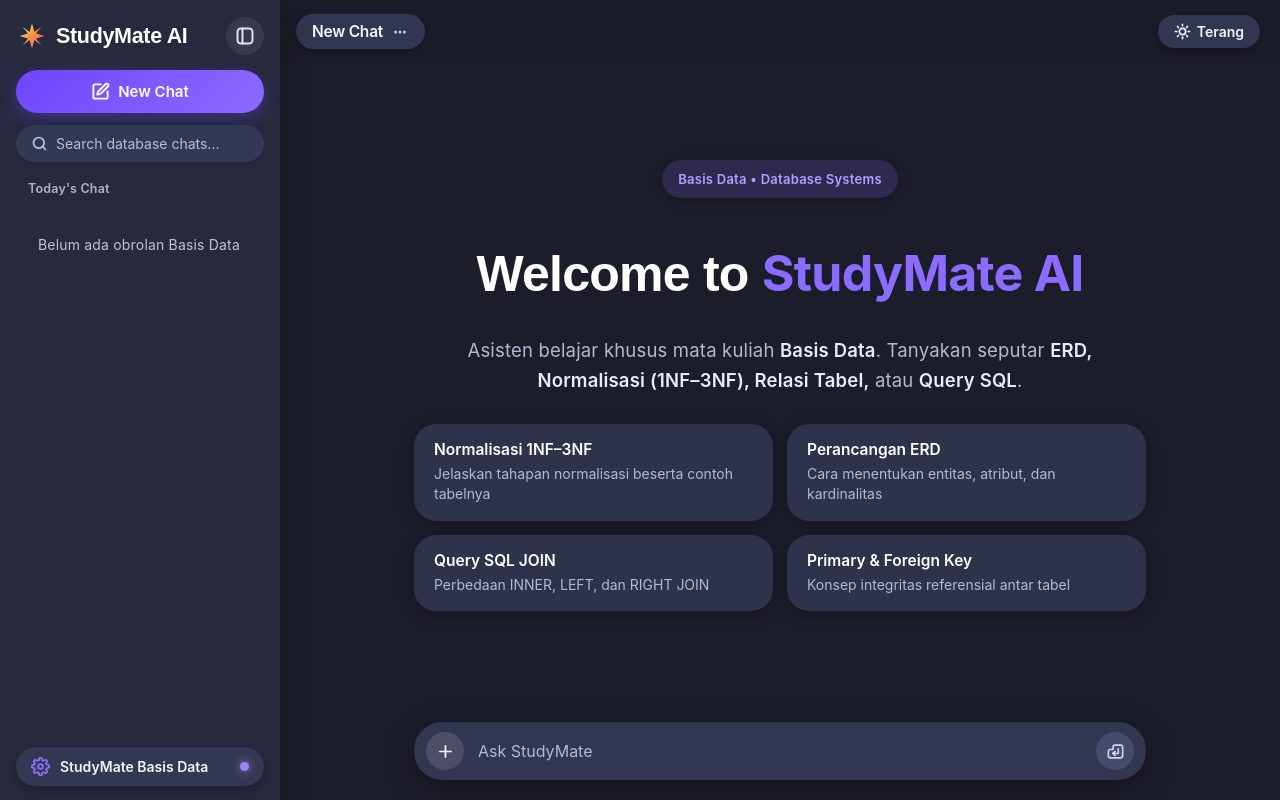
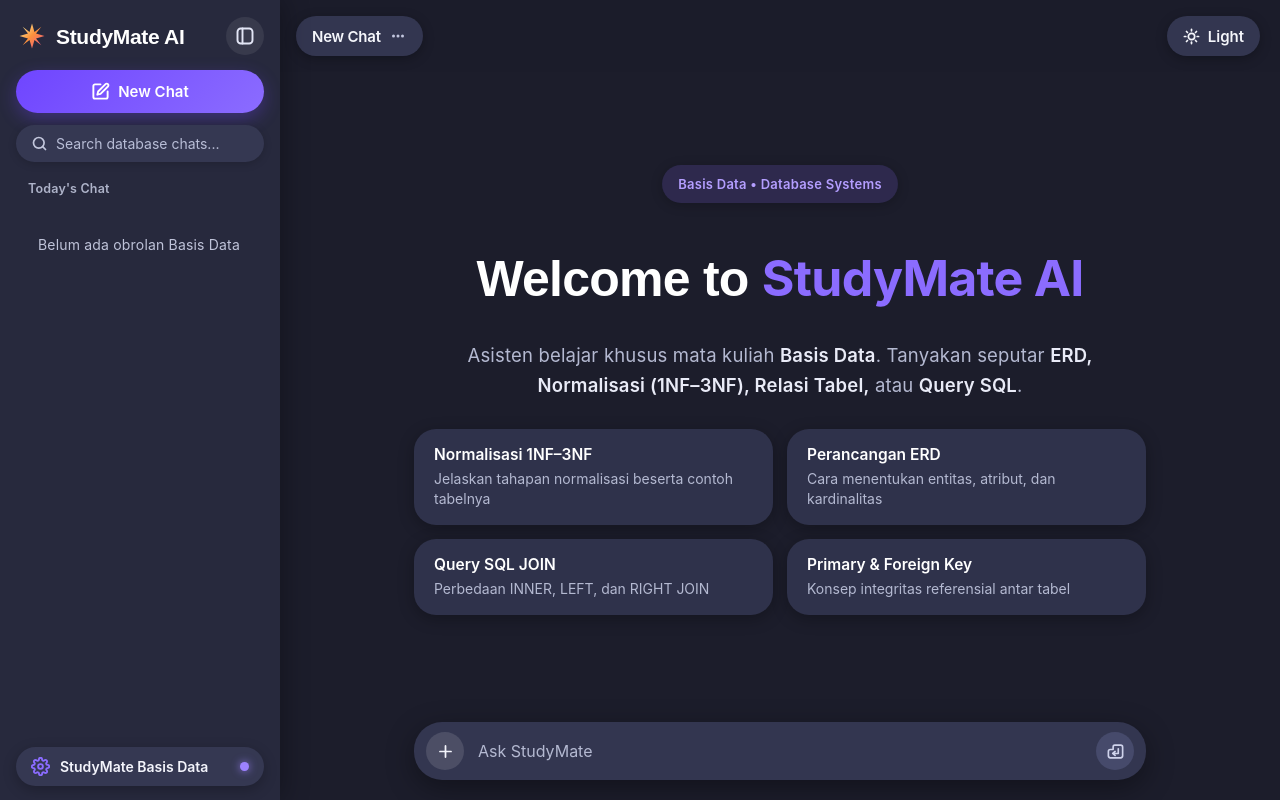
Before and after one commit to AbsoluteRayy/studymate-ai, a React (Vite) app: page / in a window 1280 px wide. Built offline with nearby package versions, Linux system fonts and the light colour scheme; a web font is replaced by a local one.

Commit message:
style: tighten General sublabel, align header rows horizontally, and match Light/Dark pill with New Chat

```diff
--- a/src/components/ChatHeader.css
+++ b/src/components/ChatHeader.css
@@ -4,6 +4,7 @@
   justify-content: space-between;
   gap: 10px;
   padding: 14px 20px 14px 16px;
+  min-height: 72px;
   background: rgba(244, 244, 247, 0.92);
   backdrop-filter: blur(10px);
   border-bottom: none;
@@ -13,6 +14,7 @@
   width: 100%;
   min-width: 0;
   flex-shrink: 0;
+  box-sizing: border-box;
 }
 
 .app.mode-general .chat-header {
@@ -31,12 +33,12 @@
   display: flex;
   align-items: center;
   gap: 10px;
+  height: 44px;
   flex: 1 1 0%;
   min-width: 0;
   overflow: visible;
 }
 
-/* Tombol Logo Bintang Polos Tanpa Bulatan di Header Saat Sidebar Tertutup */
 .header-sidebar-btn {
   position: relative;
   width: 34px;
@@ -76,7 +78,6 @@
   color: #ffffff;
 }
 
-/* Transisi Logo Bintang -> Ikon Panah Kanan Buka Sidebar saat Hover */
 .header-logo-default,
 .header-logo-hover-icon {
   position: absolute;
@@ -111,22 +112,25 @@
   position: relative;
   display: flex;
   align-items: center;
+  height: 44px;
   flex: 1 1 0%;
   min-width: 0;
 }
 
+/* Pill Judul Chat & Tombol Theme Dibuat Serasi Identik (Tinggi 40px, Font 15px) */
 .chat-header-title {
   display: inline-flex;
   align-items: center;
   gap: 8px;
-  font-size: 15.5px;
+  height: 40px;
+  font-size: 15px;
   font-weight: 600;
   font-family: inherit;
   color: #202123;
   background: #ffffff;
   border: none;
   outline: none;
-  padding: 8px 16px;
+  padding: 0 16px;
   border-radius: 9999px;
   cursor: pointer;
   min-width: 0;
@@ -183,13 +187,14 @@
 }
 
 .header-rename-input {
-  font-size: 15.5px;
+  height: 40px;
+  font-size: 15px;
   font-weight: 600;
   font-family: inherit;
   color: #202123;
   background: #ffffff;
   border: none;
-  padding: 8px 16px;
+  padding: 0 16px;
   border-radius: 9999px;
   outline: none;
   width: 100%;
@@ -210,7 +215,7 @@
 
 .header-dropdown-menu {
   position: absolute;
-  top: calc(100% + 8px);
+  top: calc(100% + 6px);
   left: 0;
   min-width: 185px;
   background: #ffffff;
@@ -274,24 +279,33 @@
   color: #ff6b6b;
 }
 
+.chat-header-actions {
+  display: flex;
+  align-items: center;
+  height: 44px;
+  flex-shrink: 0;
+}
+
+/* Tombol Theme Light / Dark Serasi Identik dengan Pill Judul Chat */
 .theme-toggle-btn {
   display: inline-flex;
   align-items: center;
   justify-content: center;
-  gap: 6px;
-  padding: 8px 16px;
+  gap: 8px;
+  height: 40px;
+  padding: 0 16px;
   background: #ffffff;
   border: none;
   outline: none;
   border-radius: 9999px;
-  font-size: 14px;
+  font-size: 15px;
   font-weight: 600;
   font-family: inherit;
-  color: #333;
+  color: #202123;
   cursor: pointer;
   flex-shrink: 0;
   white-space: nowrap;
-  box-shadow: 0 2px 10px rgba(0, 0, 0, 0.08);
+  box-shadow: 0 2px 10px rgba(0, 0, 0, 0.07);
 }
 
 .theme-toggle-btn svg {
@@ -301,13 +315,13 @@
 .theme-toggle-btn:hover {
   color: var(--accent-primary);
   background: var(--accent-hover-light);
-  box-shadow: 0 4px 14px rgba(0, 0, 0, 0.12);
+  box-shadow: 0 4px 14px rgba(0, 0, 0, 0.11);
 }
 
 .chat-window.dark .theme-toggle-btn {
   background: #333650;
-  color: #f3f4fb;
-  box-shadow: 0 3px 12px rgba(0, 0, 0, 0.3);
+  color: #f5f6fb;
+  box-shadow: 0 3px 12px rgba(0, 0, 0, 0.28);
 }
 
 .app.mode-general .chat-window.dark .theme-toggle-btn {
@@ -318,7 +332,7 @@
 .chat-window.dark .theme-toggle-btn:hover {
   background: #3f4363;
   color: #ffffff;
-  box-shadow: 0 5px 16px rgba(0, 0, 0, 0.38);
+  box-shadow: 0 5px 16px rgba(0, 0, 0, 0.36);
 }
 
 .app.mode-general .chat-window.dark .theme-toggle-btn:hover {
--- a/src/components/ChatHeader.jsx
+++ b/src/components/ChatHeader.jsx
@@ -75,15 +75,13 @@ function ChatHeader({
             type="button"
             className="header-sidebar-btn has-brand-logo anim-allow"
             onClick={onToggleSidebar}
-            title="Buka sidebar"
-            aria-label="Buka sidebar"
+            title="Open sidebar"
+            aria-label="Open sidebar"
           >
-            {/* Logo Bintang Polos Tanpa Bulatan */}
             <span className="header-logo-default anim-allow">
               <BrandLogo size={26} />
             </span>
 
-            {/* Ikon Hover ala Gemini (Panah ke Kanan untuk Buka Sidebar) */}
             <span className="header-logo-hover-icon anim-allow">
               <svg
                 width="20"
@@ -119,7 +117,7 @@ function ChatHeader({
               type="button"
               className="chat-header-title"
               onClick={() => setIsMenuOpen(!isMenuOpen)}
-              title="Klik untuk opsi obrolan"
+              title="Chat options"
             >
               <span className="header-title-label">{currentTitle}</span>
               <svg
@@ -192,8 +190,8 @@ function ChatHeader({
         <button
           className="theme-toggle-btn"
           onClick={onToggleDarkMode}
-          title="Ganti tampilan Terang / Gelap"
-          aria-label="Ganti tampilan Terang / Gelap"
+          title={darkMode ? "Switch to Light theme" : "Switch to Dark theme"}
+          aria-label={darkMode ? "Switch to Light theme" : "Switch to Dark theme"}
         >
           {darkMode ? (
             <>
@@ -217,7 +215,7 @@ function ChatHeader({
                 <line x1="4.93" y1="19.07" x2="6.34" y2="17.66" />
                 <line x1="17.66" y1="6.34" x2="19.07" y2="4.93" />
               </svg>
-              <span className="theme-toggle-label">Terang</span>
+              <span className="theme-toggle-label">Light</span>
             </>
           ) : (
             <>
@@ -233,7 +231,7 @@ function ChatHeader({
               >
                 <path d="M21 12.79A9 9 0 1 1 11.21 3 7 7 0 0 0 21 12.79z" />
               </svg>
-              <span className="theme-toggle-label">Gelap</span>
+              <span className="theme-toggle-label">Dark</span>
             </>
           )}
         </button>
--- a/src/components/Sidebar.css
+++ b/src/components/Sidebar.css
@@ -55,7 +55,7 @@
   z-index: 90;
 }
 
-/* Header Sidebar: Tinggi Terkunci Stabil (44px) agar New Chat & Search Tidak Naik-Turun */
+/* Header Sidebar: Sejajar Horizontal dengan ChatHeader (44px) */
 .logo {
   margin-bottom: 12px;
   padding-left: 2px;
@@ -77,7 +77,6 @@
   height: 100%;
 }
 
-/* Logo Bintang Polos Tanpa Bulatan */
 .sidebar-brand-btn {
   width: 28px;
   height: 28px;
@@ -96,7 +95,6 @@
   transform: scale(1.08);
 }
 
-/* Tombol Tutup Sidebar di Kanan + Animasi Panah Kiri saat Hover */
 .sidebar-toggle-btn {
   position: relative;
   width: 38px;
@@ -150,29 +148,29 @@
   transform: translateX(0) scale(1);
 }
 
-/* Stack StudyMate AI + General Rapat Tanpa Mengubah Tinggi Header */
+/* Stack StudyMate AI + General Rapat & Stabil */
 .logo-brand-stack {
   display: flex;
   flex-direction: column;
   justify-content: center;
   position: relative;
-  transition: transform 0.28s cubic-bezier(0.22, 1, 0.36, 1) !important;
+  transition: transform 0.24s cubic-bezier(0.22, 1, 0.36, 1) !important;
 }
 
 .logo-brand-stack.has-sublabel {
-  transform: translateY(-6px);
+  transform: translateY(-3px);
 }
 
 .logo-main-text {
   margin: 0;
-  font-size: 21.5px;
+  font-size: 21px;
   font-weight: 700;
   letter-spacing: -0.4px;
   color: #ffffff;
   white-space: nowrap;
   position: relative;
   z-index: 2;
-  line-height: 1.05;
+  line-height: 1;
 }
 
 .logo-general-mask {
@@ -181,25 +179,25 @@
   left: 0;
   z-index: 1;
   overflow: hidden;
-  height: 18px;
-  margin-top: 1px;
+  height: 16px;
+  margin-top: -1px;
   pointer-events: none;
 }
 
 .logo-general-subtext {
   display: inline-block;
-  font-size: 13.5px;
+  font-size: 13px;
   font-weight: 900;
-  letter-spacing: 0.03em;
-  line-height: 1.1;
+  letter-spacing: 0.02em;
+  line-height: 1;
   color: #fb923c;
   -webkit-text-stroke: 0.35px #fb923c;
-  text-shadow: 0 0 14px rgba(249, 115, 22, 0.45);
-  transition: transform 0.32s cubic-bezier(0.22, 1, 0.36, 1), opacity 0.25s ease !important;
+  text-shadow: 0 0 12px rgba(249, 115, 22, 0.45);
+  transition: transform 0.28s cubic-bezier(0.22, 1, 0.36, 1), opacity 0.22s ease !important;
 }
 
 .logo-general-subtext.hidden {
-  transform: translateY(-115%);
+  transform: translateY(-110%);
   opacity: 0;
 }
 
```
